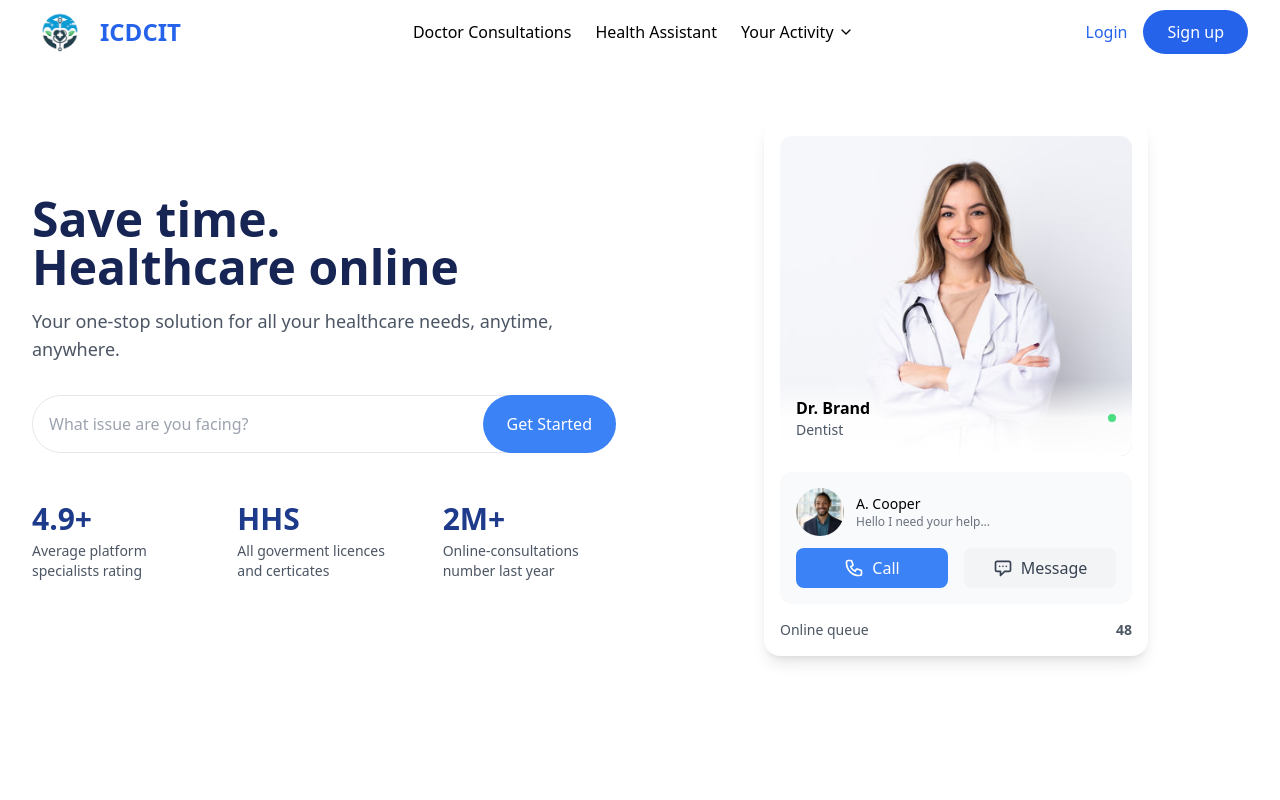
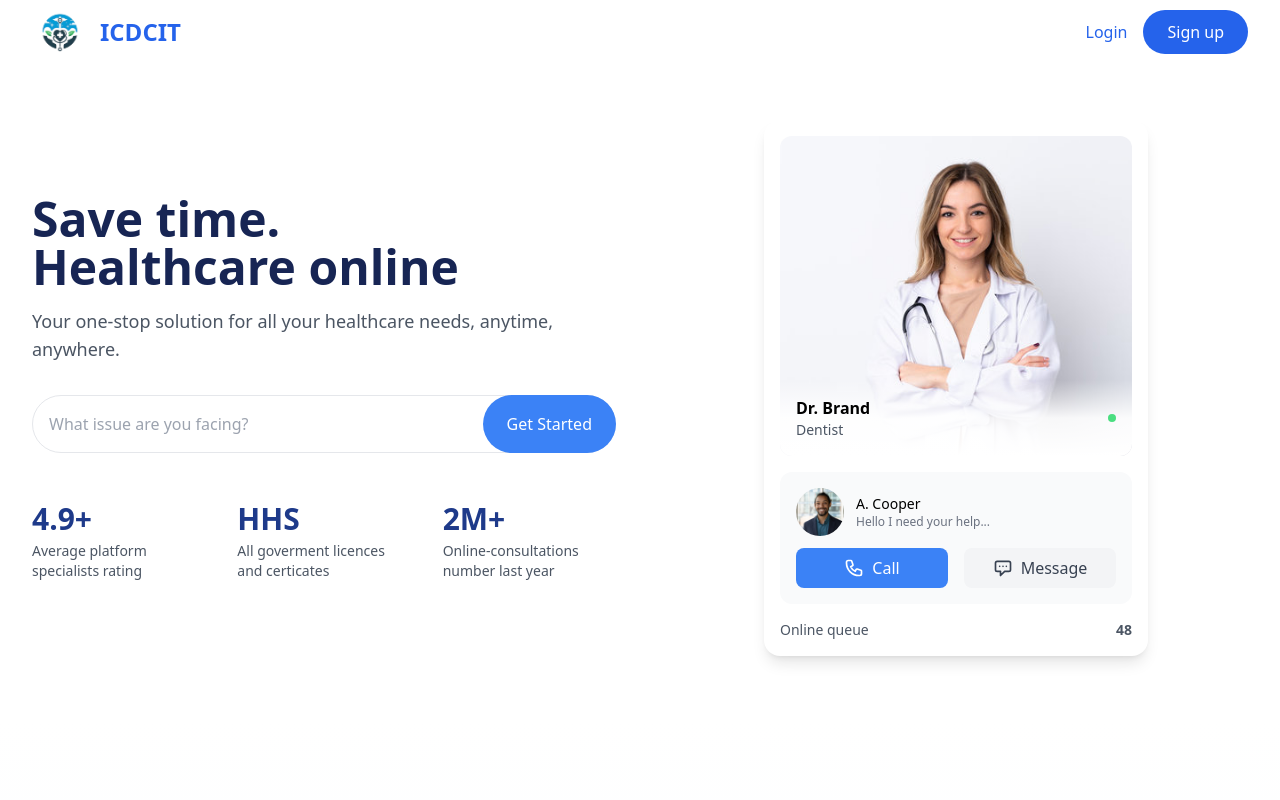
Before and after one commit to AdarshKumar5597/ICDCIT, a Next.js app in the folder frontend/: page / in a window 1280 px wide. Shown: the top 800 px of the page. Built offline with nearby package versions, Linux system fonts and the light colour scheme.

Commit message:
FIXED NAVBAR

```diff
--- a/frontend/src/components/global/Navbar.tsx
+++ b/frontend/src/components/global/Navbar.tsx
@@ -5,7 +5,7 @@ import React, { useState, useEffect } from 'react';
 import { Menu, X, ChevronDown } from 'lucide-react';
 import Link from 'next/link';
 import { useHealthcareStore } from '@/zustand/useHealthcareStore';
-import {useRouter} from "next/navigation";
+import { useRouter } from "next/navigation";
 
 const Navbar = () => {
   const [isMenuOpen, setIsMenuOpen] = useState(false);
@@ -14,6 +14,7 @@ const Navbar = () => {
   const isLoggedIn = useHealthcareStore(state => state.loggedIn);
   const setIsLoggedIn = useHealthcareStore(state => state.setLoggedIn);
   const router = useRouter();
+
   useEffect(() => {
     const handleScroll = () => {
       setIsScrolled(window.scrollY > 10);
@@ -54,6 +55,7 @@ const Navbar = () => {
               {isMenuOpen ? <X size={24} /> : <Menu size={24} />}
             </button>
 
+            {isLoggedIn && (
               <div className="hidden md:flex items-center gap-4 lg:gap-6">
                 <Link href="/doctors/search" className="text-sm lg:text-base hover:text-blue-600 transition-colors">
                   Doctor Consultations
@@ -74,6 +76,7 @@ const Navbar = () => {
                   </div>
                 </div>
               </div>
+            )}
 
             <div className="hidden md:flex items-center gap-4">
               {isLoggedIn ? (
@@ -106,6 +109,7 @@ const Navbar = () => {
         className={`fixed inset-0 bg-white/95 backdrop-blur-sm transform z-[95] ${isMenuOpen ? 'translate-x-0' : 'translate-x-full'} transition-transform duration-300 ease-in-out`}
       >
         <div className="flex flex-col h-full px-4 pt-24 pb-6">
+          {isLoggedIn && (
             <div className="flex flex-col gap-4">
               <Link onClick={() => setIsMenuOpen(false)} href="/doctors/search" className="text-lg hover:text-blue-600 transition-colors py-2">Doctor Consultations</Link>
               <Link onClick={() => setIsMenuOpen(false)} href="/chatbot" className="text-lg hover:text-blue-600 transition-colors py-2">Health Assistant</Link>
@@ -113,6 +117,7 @@ const Navbar = () => {
               <Link onClick={() => setIsMenuOpen(false)} href="/requests" className="block text-lg hover:text-blue-600 transition-colors py-2">Your Requests</Link>
               <Link onClick={() => setIsMenuOpen(false)} href="/feed" className="block text-lg hover:text-blue-600 transition-colors py-2">Explore Feed</Link>
             </div>
+          )}
 
           <div className="mt-auto space-y-4">
             {isLoggedIn ? (
```
Lines whose indentation alone changed are shown as unchanged.
